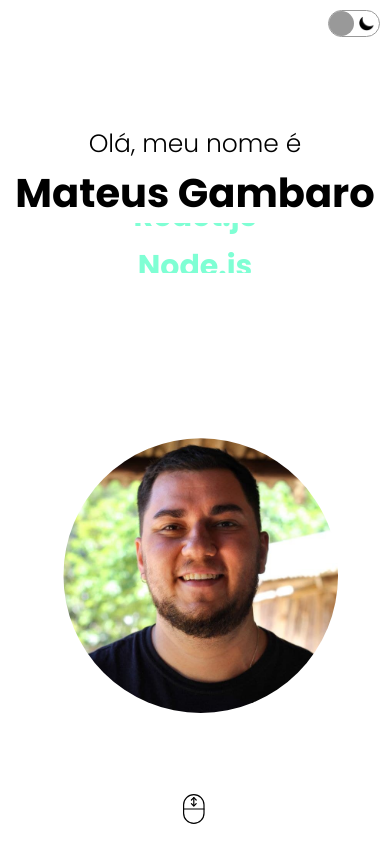
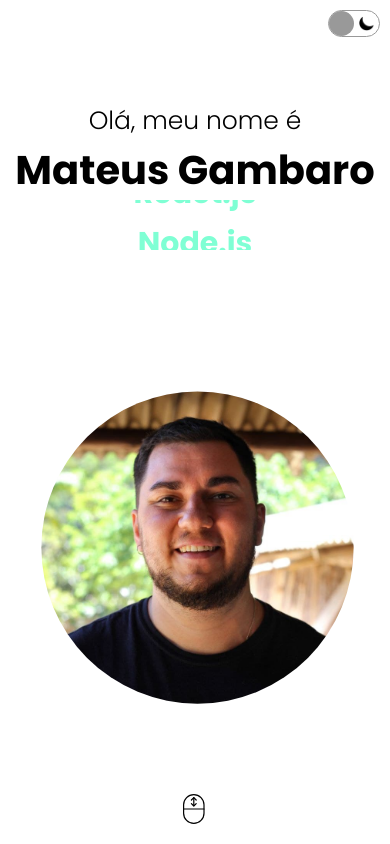
Before and after one commit to mateusgambaro/portfolio-react, a React (Create React App) app: page / in a window 390 px wide. Shown: the top 844 px of the page. Built offline with nearby package versions, Linux system fonts and the light colour scheme.

Commit message:
add few css changes

```diff
--- a/src/components/contact/Contact.css
+++ b/src/components/contact/Contact.css
@@ -1,6 +1,6 @@
 
 .c {
-  height: 100vh;
+  height: 110vh;
   position: relative;
 }
 
--- a/src/components/intro/Intro.css
+++ b/src/components/intro/Intro.css
@@ -62,20 +62,13 @@
 }
 
 .i-img {
-  width: 100%;
-  height: 100%;
-  object-fit: cover;
-  position: absolute;
-}
-
-.i-bg {
   clip-path: circle(40% at 50% 50%);
   width: 90%;
   height: 90%;
-  position: absolute;
-  top: 0;
-  right: 0;
+  object-fit: cover;
+  margin-left: 50px;
 }
+
 
 .i-scroll {
   width: 30px;
@@ -116,8 +109,13 @@
     display: flex;
     align-items: center;
     justify-content: center;
+    margin-top: -50px;
     margin-right: 25px;
     margin-bottom: 50px;
+  }
+
+  .i-img {
+    margin-left: 30px;
   }
 
 }
--- a/src/components/intro/Intro.jsx
+++ b/src/components/intro/Intro.jsx
@@ -81,9 +81,7 @@ const Intro = () => {
     </div>
 
       <div className="i-right">
-        <div className="i-bg">
       <img src={mateus} alt="" className="i-img" />
-      </div>
       </div>
     </div>
   )
```
